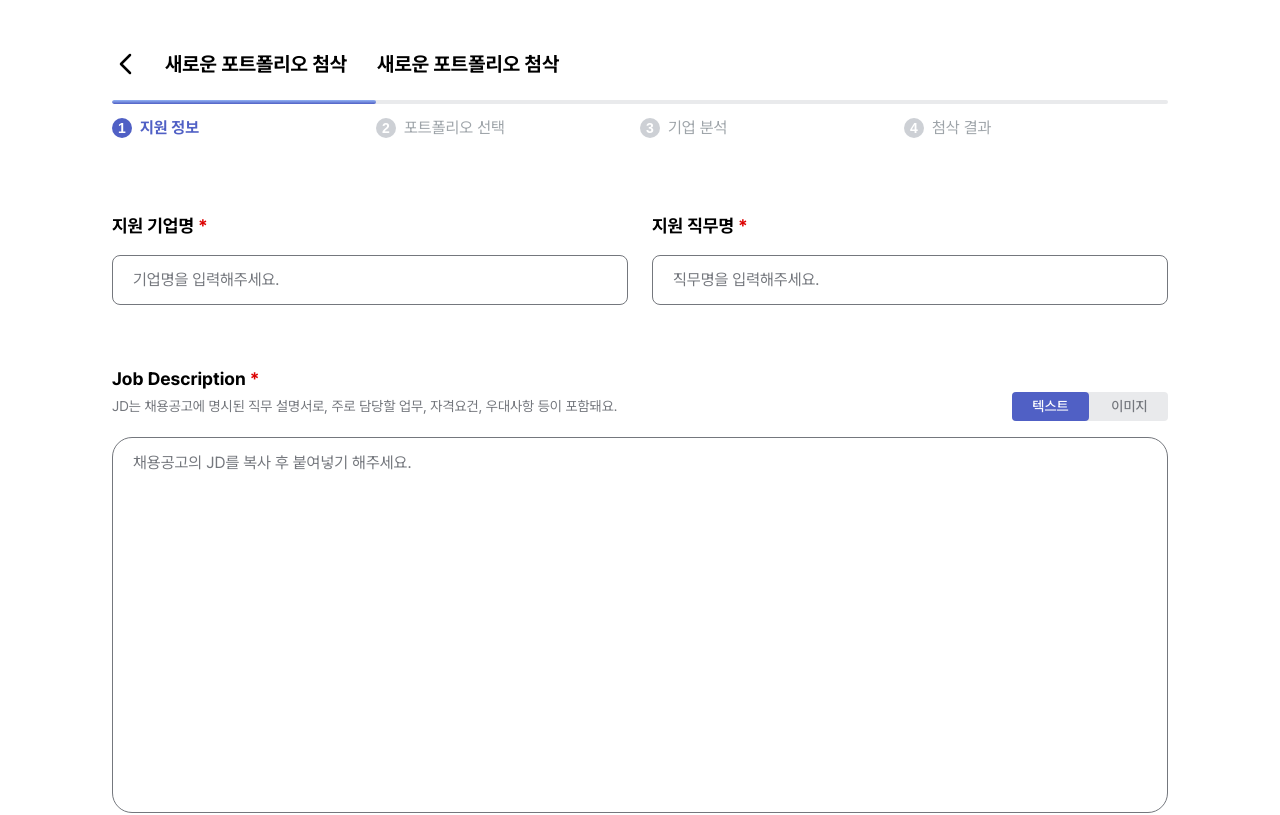
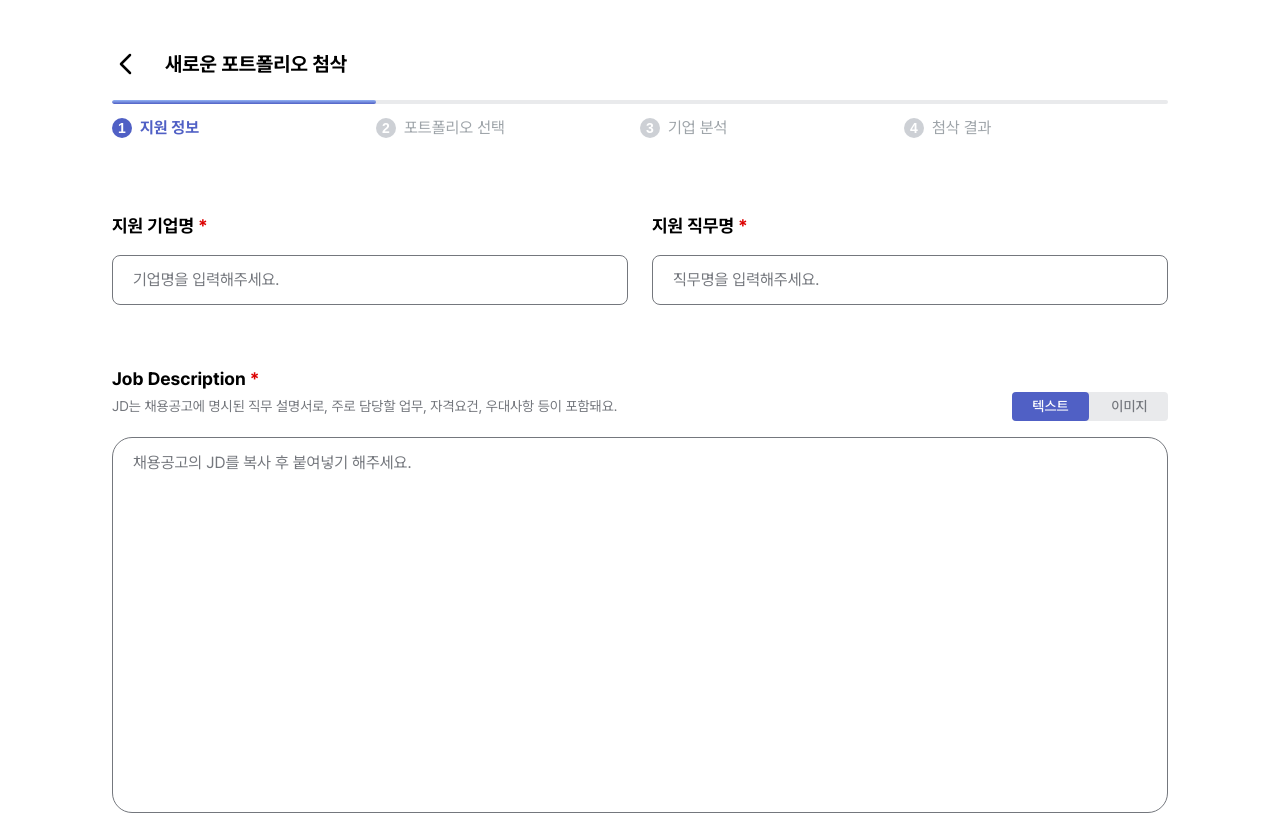
Before and after one commit to Teamie71/folioo-front, a Next.js app: page /correction/1 in a window 1280 px wide. Shown: the top 815 px of the page. Built offline with nearby package versions, Linux system fonts and the light colour scheme.

Commit message:
🐛 Fix: 첨삭 지원 정보 입력 단게에서 제목 수정 가능하던 현상 수정

```diff
--- a/src/app/(main)/correction/[id]/page.tsx
+++ b/src/app/(main)/correction/[id]/page.tsx
@@ -128,6 +128,7 @@ export default function CorrectionSettingsPage() {
             <InlineEdit
               title='새로운 포트폴리오 첨삭'
               isEditing={isEditingTitle}
+              editable={step !== 'information'}
               onEdit={() => {
                 // TODO: 포트폴리오 첨삭 명 수정 모드로 전환
                 setIsEditingTitle(true);
--- a/src/components/InlineEdit.tsx
+++ b/src/components/InlineEdit.tsx
@@ -7,6 +7,7 @@ import InputArea from '@/components/InputArea';
 interface InlineEditProps {
   title: string;
   isEditing?: boolean;
+  editable?: boolean; // false면 수정 아이콘 미표시
   onEdit?: () => void;
   onSave?: (newTitle: string) => void;
   className?: string;
@@ -15,6 +16,7 @@ interface InlineEditProps {
 export function InlineEdit({
   title,
   isEditing = false,
+  editable = true,
   onEdit,
   onSave,
   className,
@@ -79,7 +81,7 @@ export function InlineEdit({
         {title}
       </span>
       {isEditing ? (
-        <>
+        editable && (
           <div className='relative inline-flex items-center'>
             <div className='relative inline-block'>
               <span
@@ -124,8 +126,9 @@ export function InlineEdit({
               </svg>
             </button>
           </div>
-        </>
+        )
       ) : (
+        editable && (
           <>
             {/* 제목 텍스트 */}
             <span
@@ -155,6 +158,7 @@ export function InlineEdit({
               </svg>
             </button>
           </>
+        )
       )}
     </div>
   );
```
Lines whose indentation alone changed are shown as unchanged.
